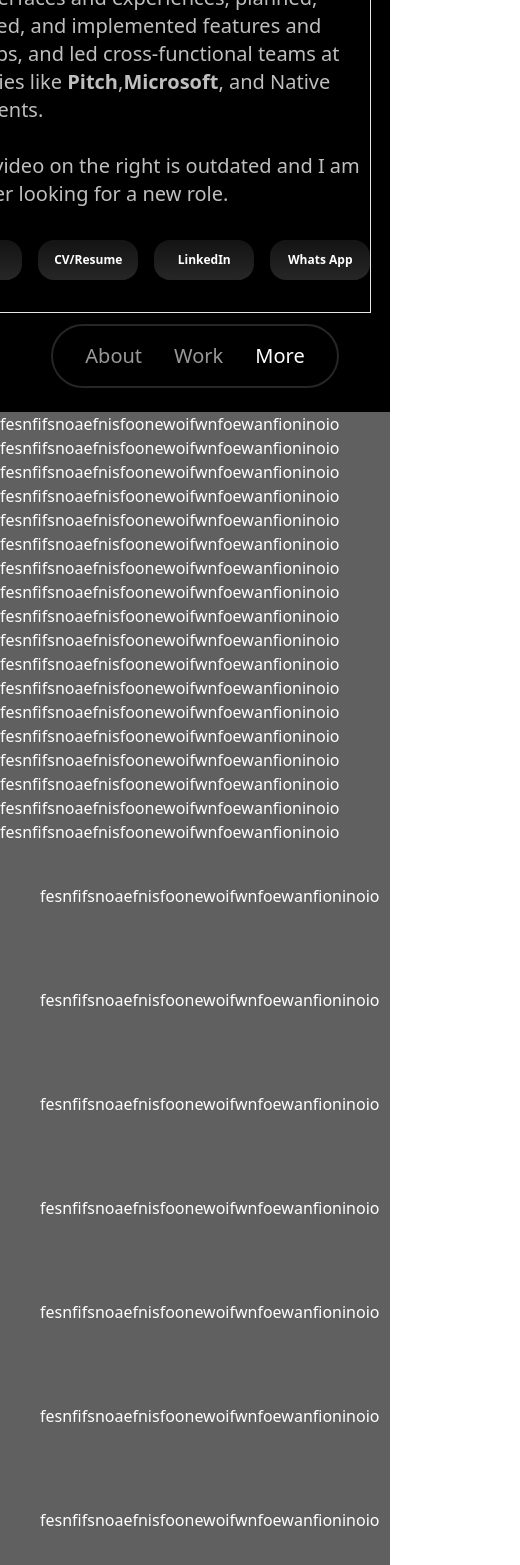
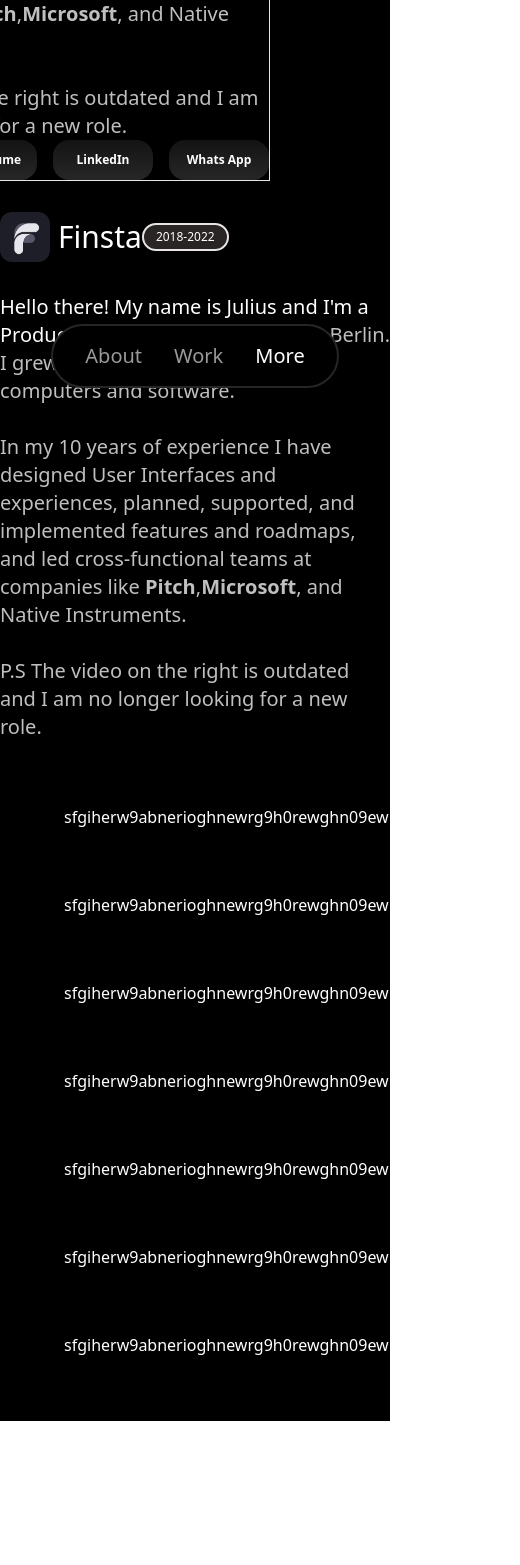
Before and after one commit to ArnoldJorg/My-Portfolio, a React (Create React App) app: page / in a window 390 px wide. Shown: the part 432-1997 px from the top of the page, 520 px wide, since content can reach past the window. After the commit the page ends 1853 px from the top, so only its background shows below. Built offline with nearby package versions, Linux system fonts and the light colour scheme.

Commit message:
made animation/video more responsive.  Started on work section.

```diff
--- a/src/About.tsx
+++ b/src/About.tsx
@@ -19,11 +19,11 @@
     <div
       ref={ref}
       id="about-section"
-      className=" h-screen w-screen scroll-smooth "
+      className=" py-[8vw] w-screen scroll-smooth "
     >
       <div className="flex flex-col items-center justify-center min-h-full w-full ">
-        <div className=" flex lg:max-2xl:flex-row lg:w-8/12 lg:max-2xl:h-[70%] sm:w-full sm:max-lg:h-full lg:max-2xl:w-3/4 sm:max-lg:flex-col ">
-          <div className="w-full h-full items-center justify-center space-x-10 border sm:max-lg:order-2 lg:max-2xl:order-1">
+        <div className=" flex lg:max-2xl:flex-row lg:w-[60%] lg:max-2xl:h-[70%] sm:w-full sm:max-lg:h-full lg:max-2xl:w-3/4 sm:max-lg:flex-col ">
+          <div className="w-full lg:h-full items-center justify-center space-x-10 border sm:max-lg:order-2 lg:max-2xl:order-1">
             <div className="flex text-white flex-col ">
               <h1 className="items-center justify-center w-full  font-InterBold text-3xl  ">
                 Arnold Mobio
@@ -58,7 +58,7 @@
                   looking for a new role.
                 </span>
               </p>
-              <div className="flex space-x-4  flex-row my-8 ">
+              <div className="flex space-x-4 sm:justify-center flex-row sm:my-4 lg:my-8 ">
                 <GradientButton name="Email" />
                 <GradientButton name="CV/Resume" />
                 <GradientButton name="LinkedIn" />
@@ -66,7 +66,7 @@
               </div>
             </div>
           </div>
-          <div className="sm:relative w-full h-full items-center justify-center sm:order-1 lg:order-2 sm:my-12 sm:max-lg:border-2 ">
+          <div className="sm:relative w-full h-full items-center justify-center sm:order-1 lg:order-2 sm:mb-10 sm:max-lg:border-2 ">
             <BorderAnimation />
             <VideoPlayer />
           </div>
--- a/src/Video/BorderAnimation.tsx
+++ b/src/Video/BorderAnimation.tsx
@@ -8,7 +8,7 @@
       alt="Scribble"
       // width="=100"
       // height="100"
-      className="absolute sm:items-center sm:justify-center sm:top:10 w-[25vw] inset-x-1/3 m-auto h-[25vw] z-10  scribble-border-animation  object-cover invert rounded-full pixelated grayscale pointer pointer-events-none "
+      className="absolute sm:items-center sm:justify-center sm:top:10 lg:w-[25vw] inset-x-1/3 m-auto sm:w-[30vw] sm:h-[30vw] lg:h-[25vw] z-10  scribble-border-animation  object-cover invert rounded-full pixelated grayscale pointer pointer-events-none "
     />
   );
 };
--- a/src/Video/VideoPlayer.tsx
+++ b/src/Video/VideoPlayer.tsx
@@ -4,7 +4,7 @@
   return (
     <iframe
       // src={Logo}
-      className=" sm:items-center inset-x-1/3  sm:justify-center sm:m-auto lg:absolute  w-[25vw] h-[25vw]  rounded-full  pointer-events-auto object-contain  "
+      className=" sm:items-center inset-x-1/3  sm:justify-center sm:m-auto lg:absolute sm:w-[30vw] sm:h-[30vw] lg:w-[25vw] lg:h-[25vw]  rounded-full  pointer-events-auto object-contain  "
       // width="100"
       // height="100"
       // alt="react-image"
--- a/src/WorkSection.tsx
+++ b/src/WorkSection.tsx
@@ -1,6 +1,7 @@
 import React from "react";
 import { useEffect } from "react";
 import { useInView } from "react-intersection-observer";
+import Logo1 from "./assets/images/Finsta.jpeg";
 
 const WorkSection = ({ onInViewChange }) => {
   const { ref, inView } = useInView({
@@ -13,47 +14,40 @@
     <div
       ref={ref}
       id="work-section"
-      className=" text-white bg-custom-grey w-full h-min-screen"
+      className=" text-white flex flex-col border-pink-800 ] border2 w-screen items-center"
     >
-      <p> fesnfifsnoaefnisfoonewoifwnfoewanfioninoio</p>
-      <p> fesnfifsnoaefnisfoonewoifwnfoewanfioninoio</p>
-      <p> fesnfifsnoaefnisfoonewoifwnfoewanfioninoio</p>
-      <p> fesnfifsnoaefnisfoonewoifwnfoewanfioninoio</p>
-      <p> fesnfifsnoaefnisfoonewoifwnfoewanfioninoio</p>
-      <p> fesnfifsnoaefnisfoonewoifwnfoewanfioninoio</p>
-      <p> fesnfifsnoaefnisfoonewoifwnfoewanfioninoio</p>
-      <p> fesnfifsnoaefnisfoonewoifwnfoewanfioninoio</p>
-      <p> fesnfifsnoaefnisfoonewoifwnfoewanfioninoio</p>
-      <p> fesnfifsnoaefnisfoonewoifwnfoewanfioninoio</p>
-      <p> fesnfifsnoaefnisfoonewoifwnfoewanfioninoio</p>
-      <p> fesnfifsnoaefnisfoonewoifwnfoewanfioninoio</p>
-      <p> fesnfifsnoaefnisfoonewoifwnfoewanfioninoio</p>
-      <p> fesnfifsnoaefnisfoonewoifwnfoewanfioninoio</p>
-      <p> fesnfifsnoaefnisfoonewoifwnfoewanfioninoio</p>
-      <p> fesnfifsnoaefnisfoonewoifwnfoewanfioninoio</p>
-      <p> fesnfifsnoaefnisfoonewoifwnfoewanfioninoio</p>
-      <p> fesnfifsnoaefnisfoonewoifwnfoewanfioninoio</p>
-      <p className="p-10 bg-grey-900">
-        fesnfifsnoaefnisfoonewoifwnfoewanfioninoio
-      </p>
-      <p className="p-10 bg-grey-900">
-        fesnfifsnoaefnisfoonewoifwnfoewanfioninoio
-      </p>{" "}
-      <p className="p-10 bg-grey-900">
-        fesnfifsnoaefnisfoonewoifwnfoewanfioninoio
-      </p>{" "}
-      <p className="p-10 bg-grey-900">
-        fesnfifsnoaefnisfoonewoifwnfoewanfioninoio
-      </p>{" "}
-      <p className="p-10 bg-grey-900">
-        fesnfifsnoaefnisfoonewoifwnfoewanfioninoio
-      </p>{" "}
-      <p className="p-10 bg-grey-900">
-        fesnfifsnoaefnisfoonewoifwnfoewanfioninoio
-      </p>{" "}
-      <p className="p-10 bg-grey-900">
-        fesnfifsnoaefnisfoonewoifwnfoewanfioninoio
-      </p>
+      <div className="flex lg:w-[30%] sm:w-[60%] flex-col justify-center ">
+        <div className="flex  sm:flex-col lg:flex-row items-center sm:space-y-3 lg:justify-between ">
+          <div className="flex items-center space-x-2">
+            <img
+              src={Logo1}
+              width="50"
+              height="50"
+              className=" rounded-xl i"
+              alt="react-image"
+            />{" "}
+            <p className="text-3xl"> Finsta</p>
+          </div>
+          <div className="rounded-full bg-stone-800 border-2 border-stone-200 lg:justify-end px-3 p-1">
+            <p className="text-xs">2018-2022</p>
+          </div>
+        </div>
+        <p className=" w-full break-words text-xl text-custom-white pt-[8vw]">
+          Hello there! My name is Julius and I'm a Product Designer at
+          {/* specific fonts and boldness I will specify soon*/}{" "}
+          <span className="opacity-100"> Flexa</span>
+          <span className="opacity-75">
+            , living in Berlin. I grew up on the internet and love computers and
+            software. <br /> <br /> In my 10 years of experience I have designed
+            User Interfaces and experiences, planned, supported, and implemented
+            features and roadmaps, and led cross-functional teams at companies
+            like <b>Pitch</b>,<b>Microsoft</b>, and Native Instruments. <br />{" "}
+            <br />
+            P.S The video on the right is outdated and I am no longer looking
+            for a new role.
+          </span>
+        </p>
+      </div>
     </div>
   );
 };
```
